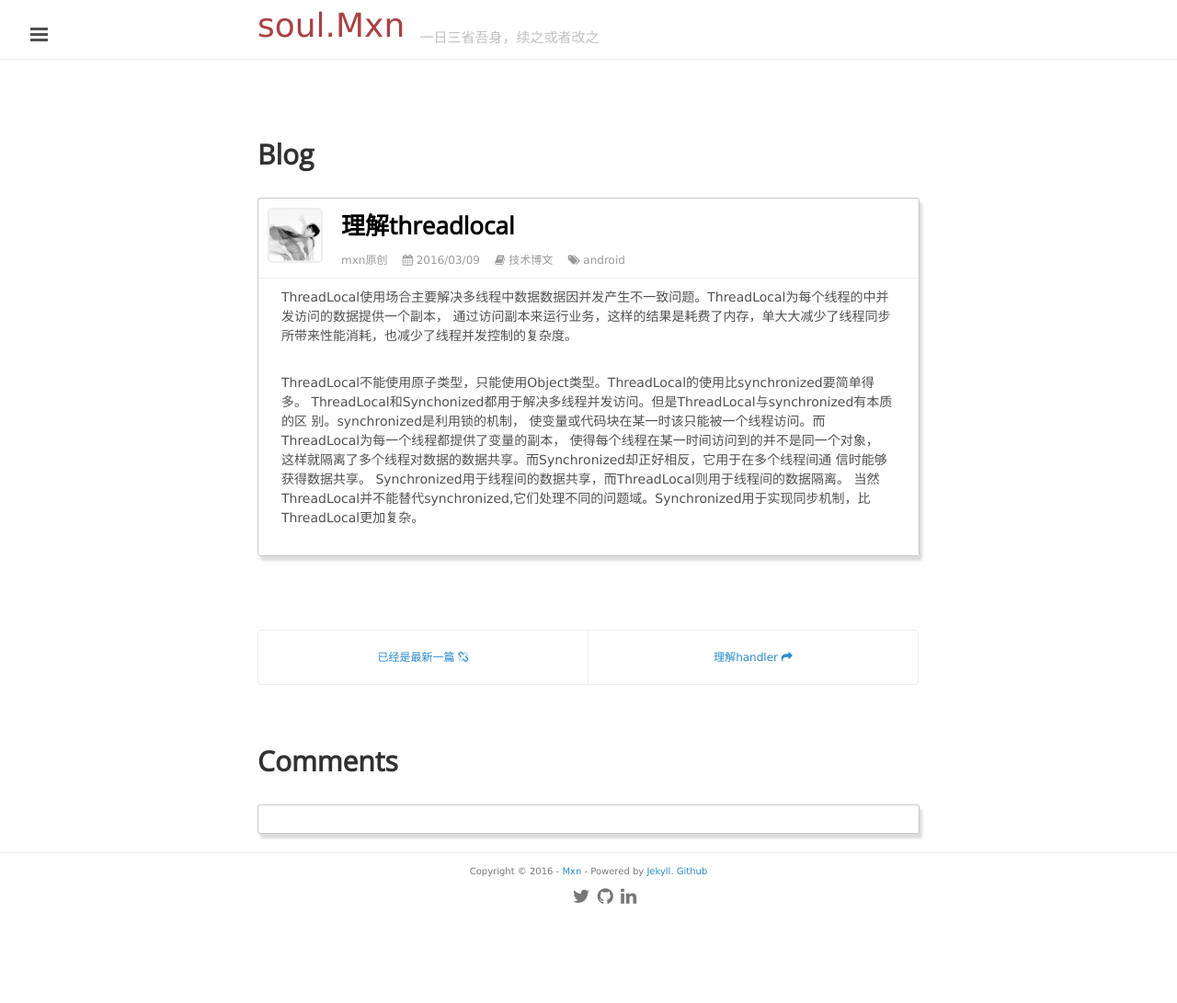
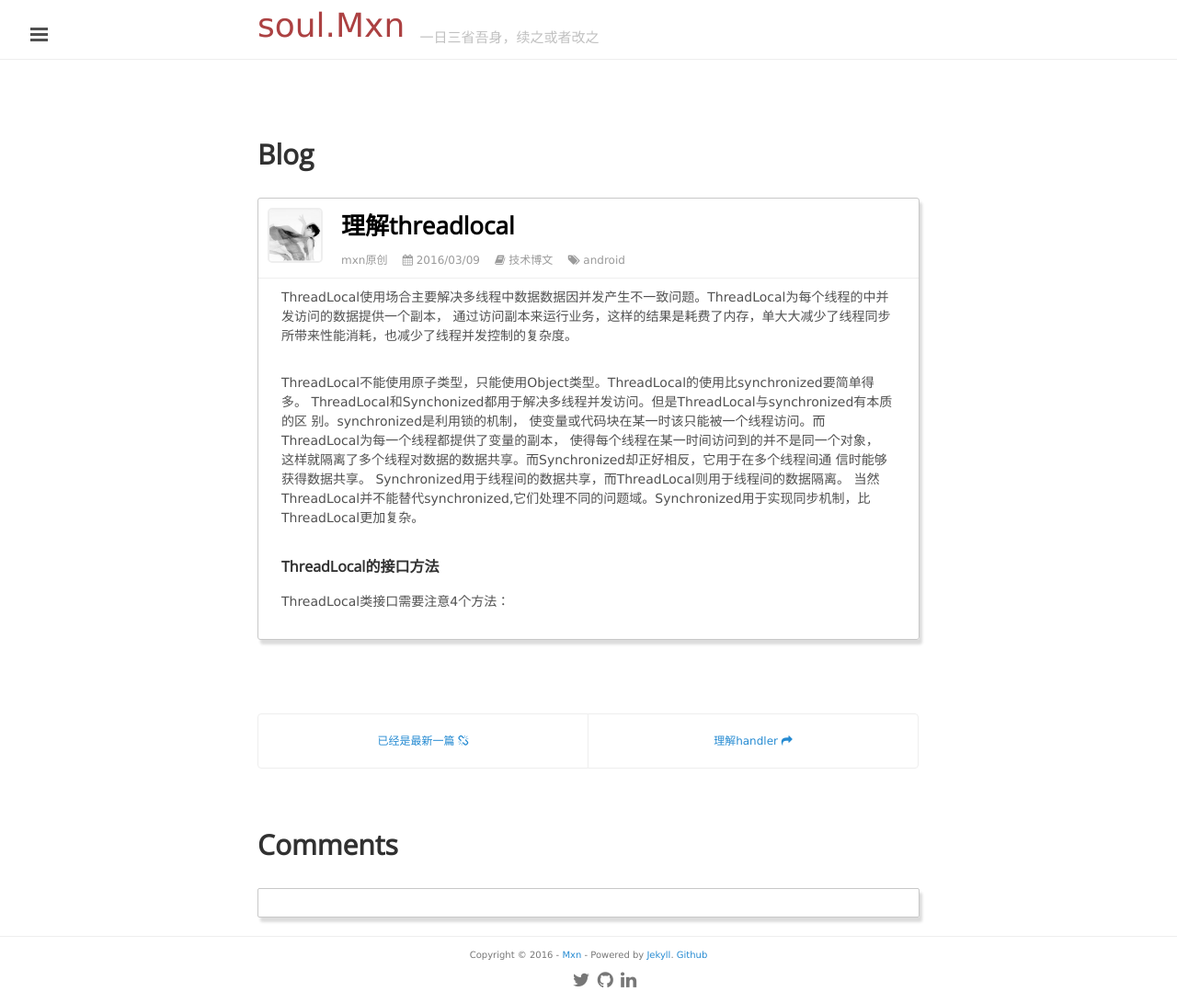
Before and after one commit to mxn21/mxn21.github.io, a Jekyll site: the page built from _posts/2016-3-9-理解Threadlocal.md, in a window 1280 px wide. Shown: the whole page at 92% size. Built offline with Jekyll 4.4.1, drawn with Linux system fonts in a browser that asks for light colours; Markdown is read by kramdown in place of the engine named in the settings; comment, search, counter and statistics services are not loaded; before the commit the page ends 1000 px from its top, so only the background shows below that.

Commit message:
233242332

```diff
--- a/_posts/2016-3-9-理解Threadlocal.md
+++ b/_posts/2016-3-9-理解Threadlocal.md
@@ -15,3 +15,7 @@
 这样就隔离了多个线程对数据的数据共享。而Synchronized却正好相反，它用于在多个线程间通 信时能够获得数据共享。
 Synchronized用于线程间的数据共享，而ThreadLocal则用于线程间的数据隔离。
 当然ThreadLocal并不能替代synchronized,它们处理不同的问题域。Synchronized用于实现同步机制，比ThreadLocal更加复杂。
+
+### ThreadLocal的接口方法
+
+ThreadLocal类接口需要注意4个方法：
```
